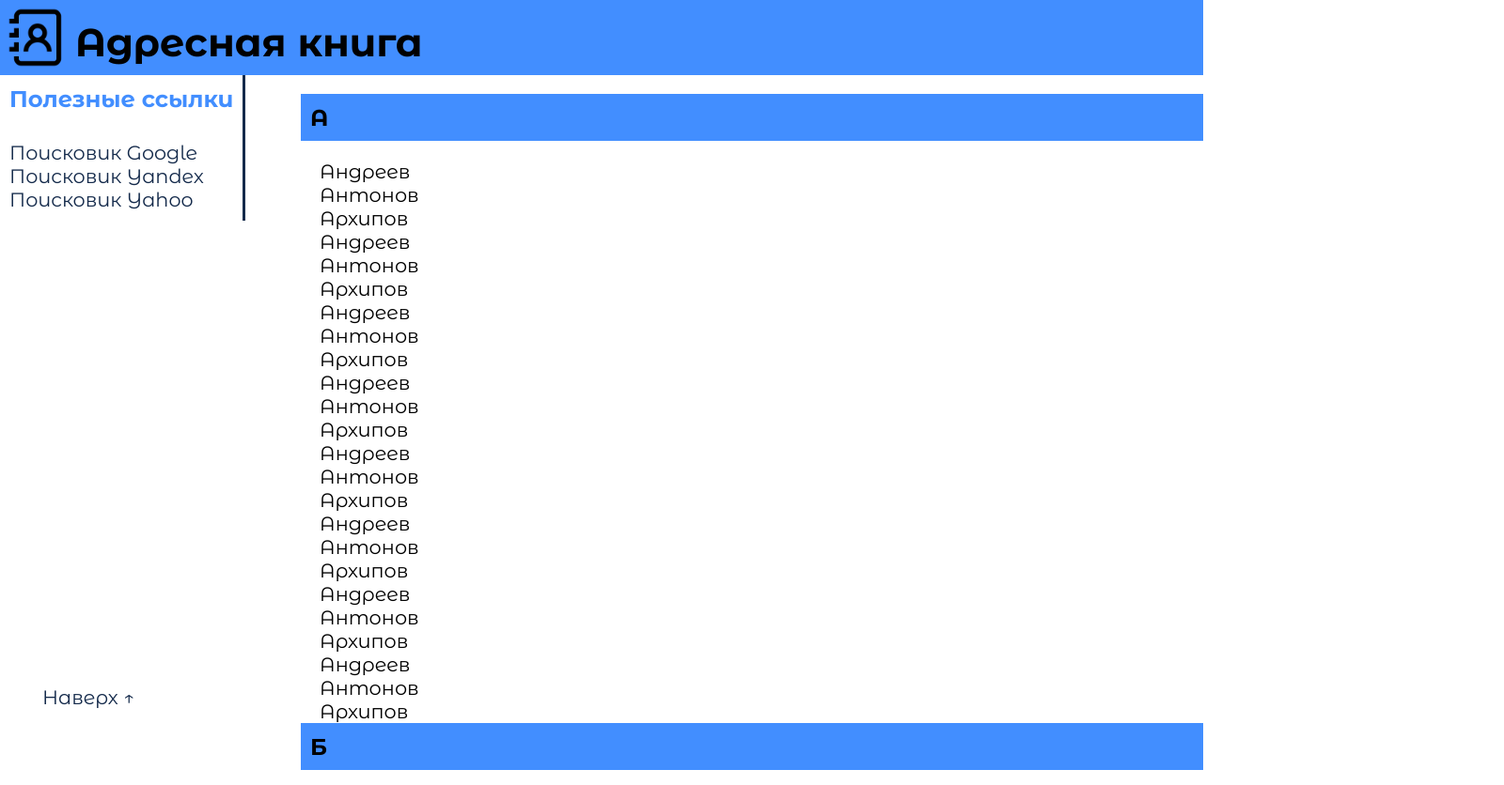
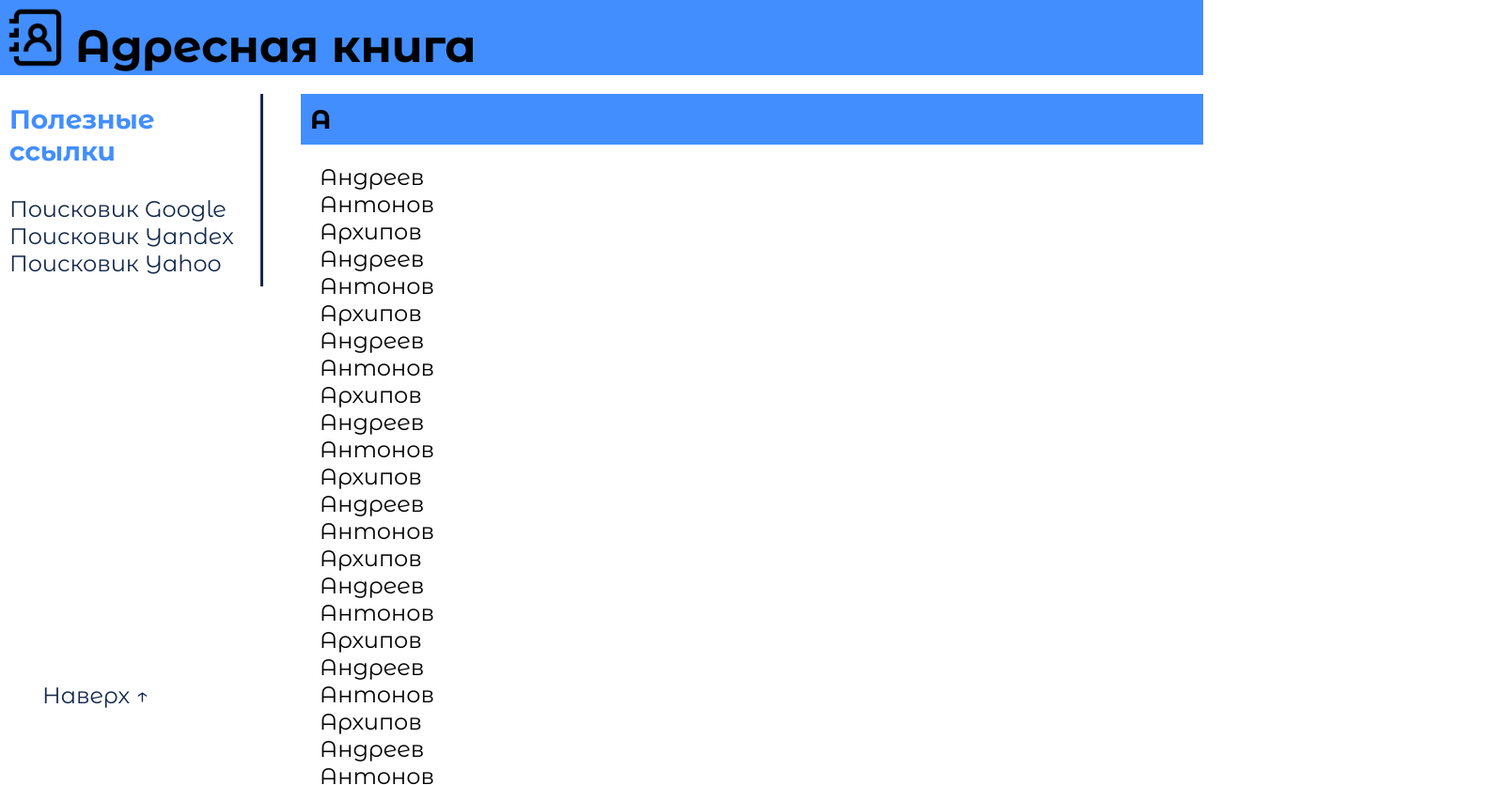
Before and after one commit to igor-veselkov/4p22-frontend-igor-veselkov, a plain HTML site: page homework_6/index.html in a window 1280 px wide. Shown: the top 836 px of the page at 94% size, 1600 px wide, since content can reach past the window. Drawn offline with Linux system fonts and the light colour scheme; a web font is replaced by a local one.

Commit message:
add homework6 version 2

```diff
--- a/homework_6/style.css
+++ b/homework_6/style.css
@@ -19,7 +19,6 @@
   margin: 0;
   border: 0;
   box-sizing: border-box;
-  overflow-x: hidden;
 }
 
 a {
@@ -32,21 +31,21 @@ li {
 }
 
 body {
-  min-width: 700px;
-  width: 100%;
+  max-width: 2560px;
+  min-width: 800px;
   font-family: 'Montserrat Alternates';
-  font-size: 1.3em;
+  font-size: 24px;
   overflow-x: hidden;
 }
 
 .header {
-  max-width: 100%;
-  min-width: 700px;
+
   background-color: #428eff;
 }
 
 .header-container {
   display: flex;
+  flex-wrap: wrap;
 }
 
 .header-logo {
@@ -81,8 +80,6 @@ body {
 }
 
  .section {
-  max-width: 100%;
-  min-width: 700px;
   margin-top: 20px;
   padding-right: 320px;
   position: relative;
```
